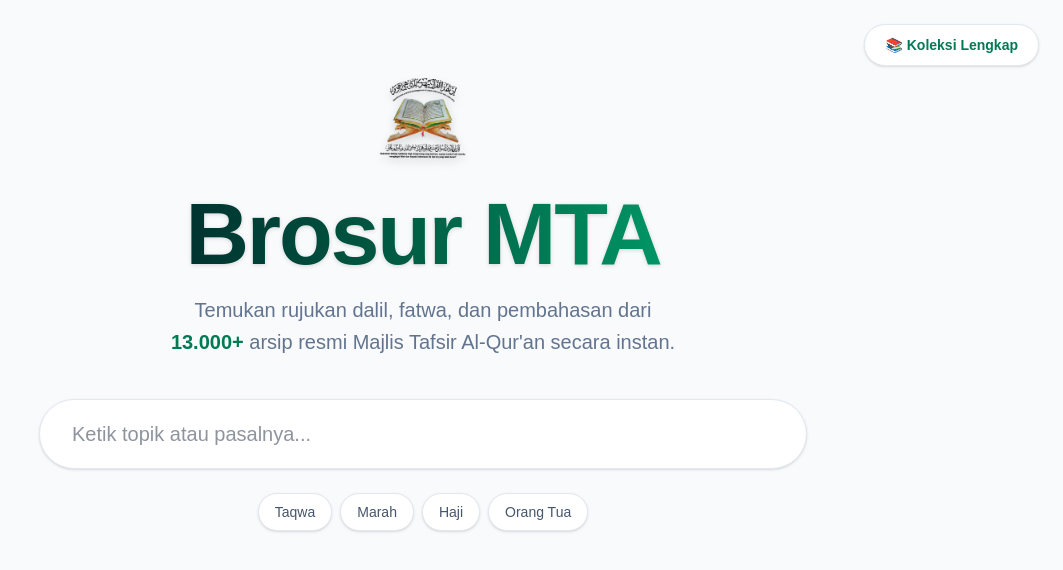
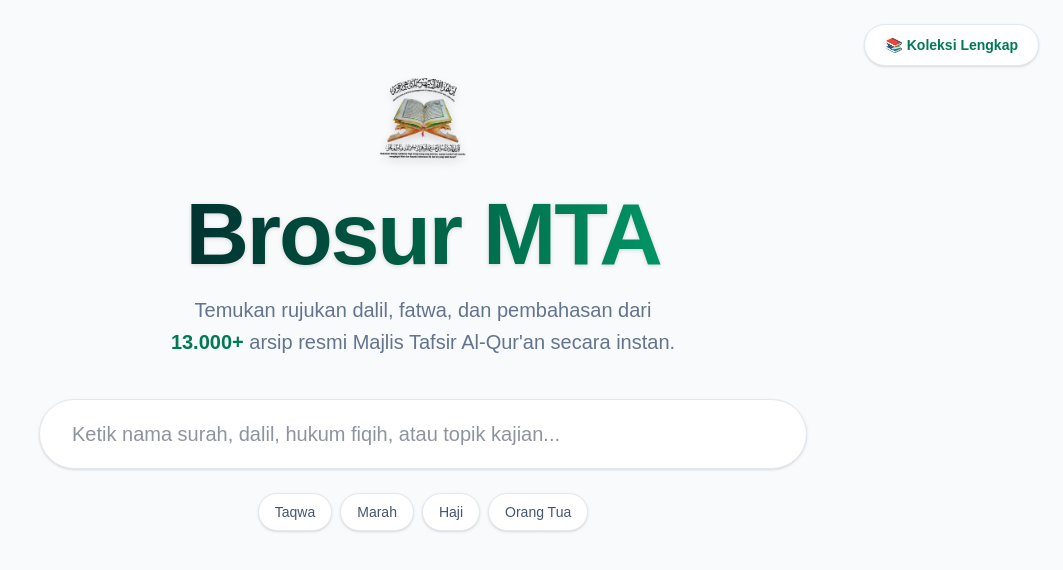
Before and after one commit to swallowskydev/brosur-mta, a Next.js app: page / in a window 1280 px wide. Shown: the top 570 px of the page, without its empty margins (217-1280 px from the left). Built offline with nearby package versions, Linux system fonts and the light colour scheme; a web font is replaced by a local one.

Commit message:
Update search placeholder to be more descriptive

```diff
--- a/src/app/page.js
+++ b/src/app/page.js
@@ -201,7 +201,7 @@
               type="text"
               value={query}
               onChange={(e) => handleSearch(e.target.value)}
-              placeholder="Ketik topik atau pasalnya..."
+              placeholder="Ketik nama surah, dalil, hukum fiqih, atau topik kajian..."
               className={`w-full transition-all duration-500 focus:outline-none focus:ring-2 focus:ring-emerald-500/20 bg-white border rounded-full shadow-sm hover:shadow-md ${
                 hasSearched ? 'py-3 px-6 border-slate-200' : 'py-5 px-8 text-xl border-slate-200'
               }`}
```
